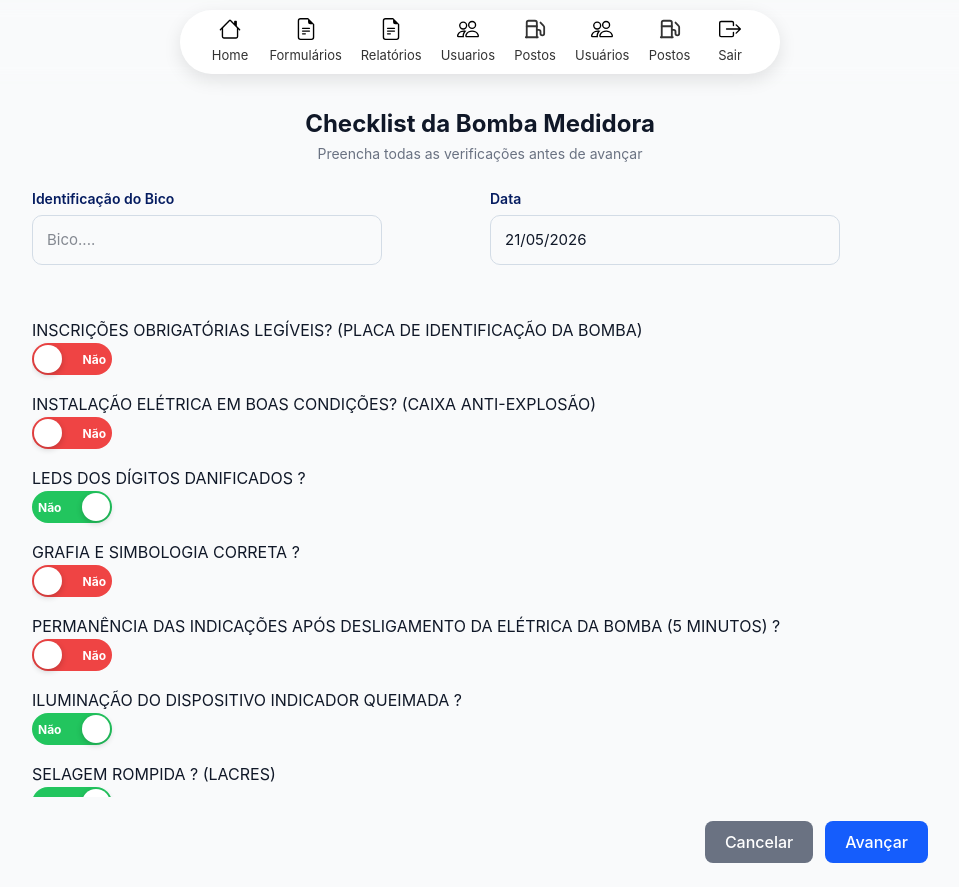
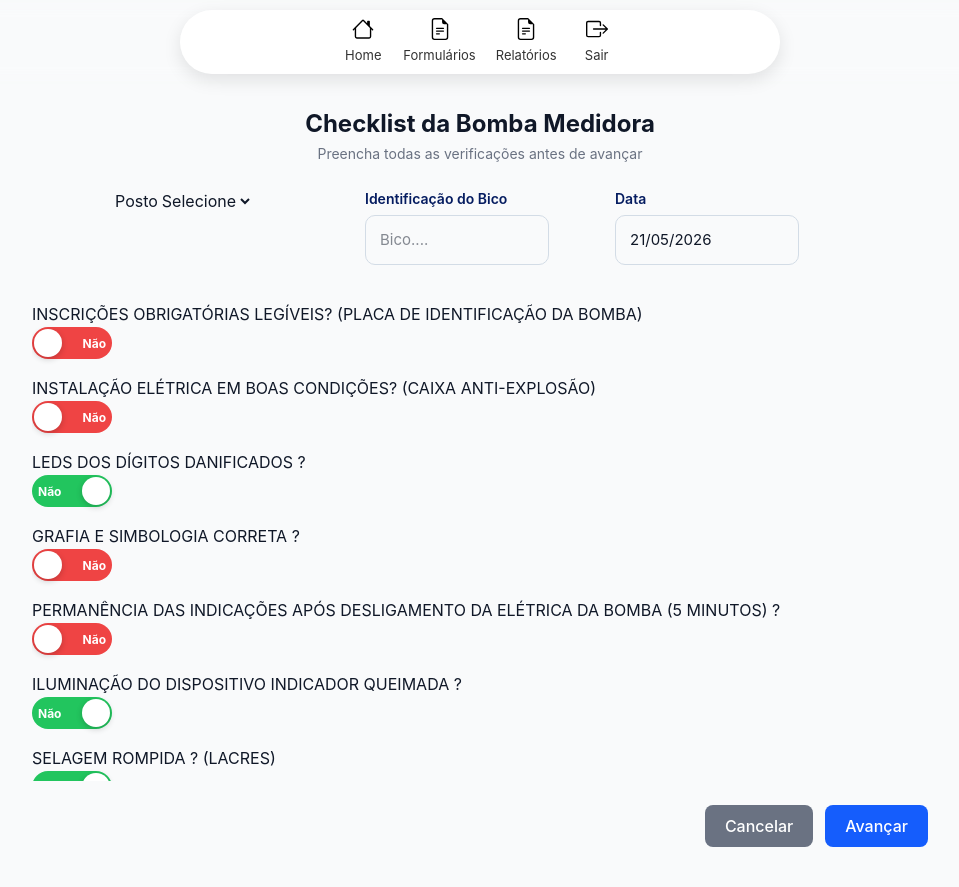
Before and after one commit to saimon-rocha/checklist_app_front, a Next.js app: page /checklist in a window 1280 px wide. Shown: the whole page, without its empty margins (160-1119 px from the left). Built offline with nearby package versions, Linux system fonts and the light colour scheme; sample sign-in values are in the browser's storage.

Commit message:
ajustado interface de usuarios, checklist e regras de negocio

```diff
--- a/src/app/(private)/checklist/ensaio/page.tsx
+++ b/src/app/(private)/checklist/ensaio/page.tsx
@@ -165,7 +165,7 @@ export default function EnsaioAfericaoPage() {
       const dadosCompletos = {
         titulo: checklistObj.bombaId || "Checklist Bomba",
         usuario_id: payload?.id,
-        id_posto: payload?.id_posto,
+        id_posto: combinedForm.id_posto,
         respostas: {
           checklist: checklistArray,
           ensaio: ensaioArray,
--- a/src/app/(private)/checklist/page.tsx
+++ b/src/app/(private)/checklist/page.tsx
@@ -9,11 +9,8 @@ import PerguntaTexto from "../../../components/PerguntaTexto";
 import PerguntaRadioDefeito from "../../../components/PerguntaRadioDefeito";
 import PerguntaRadioNaoAvaliar from "../../../components/PerguntaRadioNaoAvaliar";
 import TopFields from "../../../components/TopFields";
-
 import "../../../styles/ChecklistBomba.css";
-
 import { checklistItems } from "../../../utils/checklistStructure";
-
 import { toast } from "react-toastify";
 
 const getToday = () => {
@@ -36,9 +33,7 @@ function ChecklistField({ item, formData, onChange }: any) {
         />
       )}
 
-      {item.type === "radio" &&
-        !item.allowNotEvaluate &&
-        !item.dangerOnSim && (
+      {item.type === "radio" && !item.allowNotEvaluate && !item.dangerOnSim && (
         <PerguntaRadio
           label={item.label}
           selectedValue={formData[item.id]}
@@ -68,6 +63,8 @@ function ChecklistField({ item, formData, onChange }: any) {
 
 /* ================= PAGE ================= */
 export default function ChecklistBomba() {
+  const [postos, setPostos] = useState<any[]>([]);
+  const [postoSelecionado, setPostoSelecionado] = useState<number | null>(null);
   const router = useRouter();
 
   const initialState = checklistItems.reduce(
@@ -81,7 +78,8 @@ export default function ChecklistBomba() {
     {
       bombaId: "",
       data: getToday(),
-    }
+      id_posto:""
+    },
   );
 
   const [form, setForm] = useState(() => {
@@ -97,6 +95,12 @@ export default function ChecklistBomba() {
       ...prev,
       data: getToday(),
     }));
+
+    const user = JSON.parse(localStorage.getItem("usuarioLogado") || "null");
+
+    if (user?.postos) {
+      setPostos(user.postos);
+    }
   }, []);
 
   function handleChange(field: string, value: any) {
@@ -128,21 +132,22 @@ export default function ChecklistBomba() {
 
   return (
     <div className="min-h-screen bg-gray-50 px-4 py-6 flex flex-col items-center">
-
       {/* HEADER */}
       <div className="w-full max-w-4xl text-center mb-6">
-        <h1 className="text-2xl font-bold">
-          Checklist da Bomba Medidora
-        </h1>
+        <h1 className="text-2xl font-bold">Checklist da Bomba Medidora</h1>
         <p className="text-sm text-gray-500 mt-1">
           Preencha todas as verificações antes de avançar
         </p>
       </div>
 
       {/* TOP FIELDS */}
-      <div className="w-full max-w-4xl mb-4">
-        <TopFields formData={form} onChange={handleChange} />
-      </div>
+      <TopFields
+        formData={form}
+        onChange={handleChange}
+        postos={postos}
+        postoSelecionado={postoSelecionado}
+        setPostoSelecionado={setPostoSelecionado}
+      />
 
       {/* LISTA */}
       <div className="w-full max-w-4xl space-y-4 max-h-[60vh] overflow-y-auto pr-2">
--- a/src/app/(private)/usuarios/cadastrar/page.tsx
+++ b/src/app/(private)/usuarios/cadastrar/page.tsx
@@ -6,6 +6,7 @@ import { useRouter } from "next/navigation";
 import { toast } from "react-toastify";
 
 import validarCPF from "../../../../utils/validarCPF";
+import api from "../../../../service/api";
 
 export default function CadastroUsuario() {
   const router = useRouter();
@@ -13,28 +14,47 @@ export default function CadastroUsuario() {
   const [email, setEmail] = useState("");
   const [senha, setSenha] = useState("");
   const [cpf, setCpf] = useState("");
-  const [filialSelecionada, setFilialSelecionada] = useState("");
-  const [isAdmin, setIsAdmin] = useState(false);
-  const [filiais, setFiliais] = useState<any[]>([]);
+
+  const [postosSelecionados, setPostosSelecionados] = useState<number[]>([]);
+  const [role, setRole] = useState("funcionario");
+
+  const [postos, setPostos] = useState<any[]>([]);
   const [loading, setLoading] = useState(false);
 
-  const API_URL = process.env.NEXT_PUBLIC_API_URL;
+  useEffect(() => {
+    async function carregarPostos() {
+      try {
+        const [postosResponse] = await Promise.all([api.get("/postos")]);
+        const postosAtivos = postosResponse.data.filter((p: any) =>
+          Boolean(p.id_ativo),
+        );
+        setPostos(postosAtivos);
+      } catch {
+        toast.error("Erro ao carregar postos");
+      }
+    }
 
-  useEffect(() => {
-    const filiaisSalvas = JSON.parse(
-      localStorage.getItem("filiais") || "[]"
-    );
-    setFiliais(filiaisSalvas);
+    carregarPostos();
   }, []);
 
   function handleCpfChange(e: any) {
     setCpf(e.target.value.replace(/\D/g, ""));
   }
 
+  function handlePostoChange(postoId: number) {
+    setPostosSelecionados((prev) => {
+      if (prev.includes(postoId)) {
+        return prev.filter((id) => id !== postoId);
+      }
+
+      return [...prev, postoId];
+    });
+  }
+
   async function handleSubmit(e: any) {
     e.preventDefault();
 
-    if (!email || !senha || !cpf || !filialSelecionada) {
+    if (!email || !senha || !cpf || postosSelecionados.length === 0) {
       toast.warning("Preencha todos os campos!");
       return;
     }
@@ -47,28 +67,18 @@ export default function CadastroUsuario() {
     setLoading(true);
 
     try {
-      await axios.post(
-        `${API_URL}/usuarios`,
-        {
+      await api.post("/usuarios", {
         username: email.trim(),
         password: senha.trim(),
         cpf: cpf.trim(),
-          id_posto: filialSelecionada,
-          id_admin: isAdmin,
-        },
-        {
-          headers: {
-            Authorization: `Bearer ${localStorage.getItem("token")}`,
-          },
-        }
-      );
+        role,
+        postos: postosSelecionados, // array de IDs
+      });
 
       toast.success("Usuário cadastrado com sucesso!");
       router.push("/usuarios");
     } catch (err: any) {
-      toast.error(
-        err?.response?.data?.error || "Erro ao cadastrar usuário"
-      );
+      toast.error(err?.response?.data?.error || "Erro ao cadastrar usuário");
     } finally {
       setLoading(false);
     }
@@ -80,16 +90,14 @@ export default function CadastroUsuario() {
         onSubmit={handleSubmit}
         className="w-full max-w-lg bg-white shadow-lg rounded-2xl p-6 space-y-4"
       >
-        {/* TITLE */}
-        <h2 className="text-2xl font-bold text-center">
-          Cadastro de Usuário
-        </h2>
+        <h2 className="text-2xl font-bold text-center">Cadastro de Usuário</h2>
 
         {/* EMAIL */}
         <div className="flex flex-col">
           <label className="text-sm font-medium">Email</label>
+
           <input
-            className="border rounded-lg px-3 py-2 mt-1 focus:outline-none focus:ring-2 focus:ring-blue-500"
+            className="border rounded-lg px-3 py-2 mt-1"
             value={email}
             onChange={(e) => setEmail(e.target.value)}
             type="email"
@@ -100,9 +108,10 @@ export default function CadastroUsuario() {
         <div className="grid grid-cols-1 md:grid-cols-2 gap-3">
           <div className="flex flex-col">
             <label className="text-sm font-medium">Senha</label>
+
             <input
               type="password"
-              className="border rounded-lg px-3 py-2 mt-1 focus:ring-2 focus:ring-blue-500"
+              className="border rounded-lg px-3 py-2 mt-1"
               value={senha}
               onChange={(e) => setSenha(e.target.value)}
             />
@@ -110,8 +119,9 @@ export default function CadastroUsuario() {
 
           <div className="flex flex-col">
             <label className="text-sm font-medium">CPF</label>
+
             <input
-              className="border rounded-lg px-3 py-2 mt-1 focus:ring-2 focus:ring-blue-500"
+              className="border rounded-lg px-3 py-2 mt-1"
               value={cpf}
               onChange={handleCpfChange}
               maxLength={11}
@@ -119,43 +129,48 @@ export default function CadastroUsuario() {
           </div>
         </div>
 
-        {/* POSTO */}
+        {/* PERFIL */}
         <div className="flex flex-col">
-          <label className="text-sm font-medium">Posto</label>
+          <label className="text-sm font-medium">Perfil</label>
 
           <select
             className="border rounded-lg px-3 py-2 mt-1"
-            value={filialSelecionada}
-            onChange={(e) => setFilialSelecionada(e.target.value)}
+            value={role}
+            onChange={(e) => setRole(e.target.value)}
           >
-            <option value="">Selecione...</option>
+            <option value="funcionario">Funcionário</option>
 
-            {filiais.map((f) => (
-              <option key={f.id} value={f.id}>
-                {f.nome}
-              </option>
-            ))}
+            <option value="gestor">Gestor</option>
+
+            <option value="master">Master</option>
           </select>
         </div>
 
-        {/* ADMIN */}
-        <label className="flex items-center gap-2 text-sm">
+        {/* POSTOS */}
+        <div className="flex flex-col">
+          <label className="text-sm font-medium mb-2">Postos</label>
+
+          <div className="space-y-2 border rounded-lg p-3 max-h-52 overflow-y-auto">
+            {postos.map((p) => (
+              <label key={p.id} className="flex items-center gap-2">
                 <input
                   type="checkbox"
-            checked={isAdmin}
-            onChange={(e) => setIsAdmin(e.target.checked)}
+                  checked={postosSelecionados.includes(p.id)}
+                  onChange={() => handlePostoChange(p.id)}
                 />
-          Administrador
+
+                {p.nome}
               </label>
+            ))}
+          </div>
+        </div>
 
         {/* BUTTON */}
         <button
           type="submit"
           disabled={loading}
           className={`w-full py-2 rounded-lg font-semibold transition ${
-            loading
-              ? "bg-gray-400"
-              : "bg-blue-600 hover:bg-blue-700 text-white"
+            loading ? "bg-gray-400" : "bg-blue-600 hover:bg-blue-700 text-white"
           }`}
         >
           {loading ? "Salvando..." : "Cadastrar"}
--- a/src/app/(private)/usuarios/page.tsx
+++ b/src/app/(private)/usuarios/page.tsx
@@ -42,7 +42,7 @@ export default function ListaUsuarios() {
 
   function handleDeleteClick(usuario: any) {
     const usuarioLogado = JSON.parse(
-      localStorage.getItem("usuarioLogado") || "null"
+      localStorage.getItem("usuarioLogado") || "null",
     );
 
     if (usuarioLogado?.username === usuario.username) {
@@ -67,16 +67,14 @@ export default function ListaUsuarios() {
           headers: {
             Authorization: `Bearer ${token}`,
           },
-        }
+        },
       );
 
       if (!response.ok) throw new Error();
 
       toast.success("Usuário desativado com sucesso!");
 
-      setUsuarios((prev) =>
-        prev.filter((u) => u.id !== usuarioToDelete.id)
-      );
+      setUsuarios((prev) => prev.filter((u) => u.id !== usuarioToDelete.id));
 
       setShowConfirm(false);
       setUsuarioToDelete(null);
@@ -88,15 +86,11 @@ export default function ListaUsuarios() {
   return (
     <div className="min-h-screen px-4 py-6 flex flex-col items-center">
       {/* HEADER */}
-      <h2 className="text-2xl font-bold mb-6 text-center">
-        Usuários
-      </h2>
+      <h2 className="text-2xl font-bold mb-6 text-center">Usuários</h2>
 
       {/* EMPTY STATE */}
       {usuarios.length === 0 ? (
-        <p className="text-gray-500 text-center">
-          Nenhum usuário cadastrado
-        </p>
+        <p className="text-gray-500 text-center">Nenhum usuário cadastrado</p>
       ) : (
         <div className="w-full max-w-5xl overflow-x-auto">
           <table className="w-full border border-gray-200 rounded-lg overflow-hidden">
@@ -117,25 +111,27 @@ export default function ListaUsuarios() {
                   </td>
 
                   <td className="p-3">
-                    {u.Postos?.nome || "-"}
+                    {u.postos?.length > 0
+                      ? u.postos.map((p: any) => p.nome).join(", ")
+                      : "-"}
                   </td>
 
                   <td className="p-3">
-                    {u.id_admin ? (
-                      <span className="text-red-500 font-bold">
-                        Administrador
-                      </span>
-                    ) : (
-                      <span>Usuário</span>
+                    {u.role === "master" && (
+                      <span className="text-red-500 font-bold">Master</span>
                     )}
+
+                    {u.role === "gestor" && (
+                      <span className="text-blue-500 font-bold">Gestor</span>
+                    )}
+
+                    {u.role === "funcionario" && <span>Funcionário</span>}
                   </td>
 
                   <td className="p-3">
                     <div className="flex gap-2 justify-center">
                       <button
-                        onClick={() =>
-                          router.push(`/usuarios/editar/${u.id}`)
-                        }
+                        onClick={() => router.push(`/usuarios/editar/${u.id}`)}
                         className="px-3 py-1 rounded bg-yellow-500 hover:bg-yellow-600 text-white text-sm"
                       >
                         Editar
--- a/src/components/Menu.tsx
+++ b/src/components/Menu.tsx
@@ -18,7 +18,9 @@ import "../styles/Menu.css";
 export default function Menu({ user }: { user?: any }) {
   const router = useRouter();
 
-  const isAdmin = user?.isAdmin === true;
+  const isMaster = user?.role === "master";
+  const isGestor = user?.role === "gestor";
+  const isFuncionario = user?.role === "funcionario";
 
   function handleLogout() {
     localStorage.removeItem("token");
@@ -50,17 +52,7 @@ export default function Menu({ user }: { user?: any }) {
           <div>Relatórios</div>
         </Link>
 
-        <Link href="/usuarios" className="navItemCustom">
-          <People size={22} />
-          <div>Usuarios</div>
-        </Link>
-
-        <Link href="/postos" className="navItemCustom">
-          <Fuel size={22} />
-          <div>Postos</div>
-        </Link>
-
-        {isAdmin && (
+        {(isMaster || isGestor) && (
           <>
             <Link href="/usuarios" className="navItemCustom">
               <People size={22} />
--- a/src/components/TopFields.tsx
+++ b/src/components/TopFields.tsx
@@ -1,48 +1,68 @@
 "use client";
 
 import { useEffect, useState } from "react";
-
 import PerguntaTexto from "../components/PerguntaTexto";
-
 import "../styles/TopFields.css";
 
 interface TopFieldsProps {
   formData: {
     bombaId?: string;
     data?: string;
+    id_posto?: number;
   };
 
-  onChange: (field: string, value: string) => void;
+  onChange: (field: string, value: any) => void;
+
+  postos: { id: number; nome: string }[];
+  postoSelecionado: number | null;
+  setPostoSelecionado: (id: number) => void;
 }
 
 export default function TopFields({
   formData,
   onChange,
+  postos,
+  postoSelecionado,
+  setPostoSelecionado,
 }: TopFieldsProps) {
-
   const [today, setToday] = useState("");
 
   useEffect(() => {
     const date = new Date();
 
-    const day = String(date.getDate()).padStart(2, "0");
-    const month = String(date.getMonth() + 1).padStart(2, "0");
-
-    const year = date.getFullYear();
-
-    const formatted = `${day}/${month}/${year}`;
+    const formatted = `${String(date.getDate()).padStart(2, "0")}/${String(
+      date.getMonth() + 1,
+    ).padStart(2, "0")}/${date.getFullYear()}`;
 
     setToday(formatted);
 
     if (!formData.data) {
       onChange("data", formatted);
     }
-
   }, [onChange, formData.data]);
 
   return (
     <div className="topFieldsContainer">
 
+      {/* POSTO */}
+      <div className="topField">
+        <label>Posto</label>
+
+        <select
+          value={formData.id_posto || ""}
+          onChange={(e) => onChange("id_posto", Number(e.target.value))}
+        >
+          <option value="">Selecione</option>
+
+          {postos.map((p) => (
+            <option key={p.id} value={p.id}>
+              {p.nome}
+            </option>
+          ))}
+        </select>
+      </div>
+
+      {/* BICO */}
       <div className="topField">
         <PerguntaTexto
           label="Identificação do Bico"
@@ -52,16 +72,15 @@ export default function TopFields({
         />
       </div>
 
+      {/* DATA */}
       <div className="topField">
         <PerguntaTexto
           label="Data"
-          placeholder="DD/MM/AAAA"
           value={formData.data || today}
-          onChange={(val) => onChange("data", val)}
+          onChange={() => {}}
           readOnly
         />
       </div>
-
     </div>
   );
 }
```
Also changed, not shown: src/app/(private)/arquivos/page.tsx (+18 -11 lines), src/app/login/page.tsx (+8 -12 lines). Lines whose indentation alone changed are shown as unchanged.
